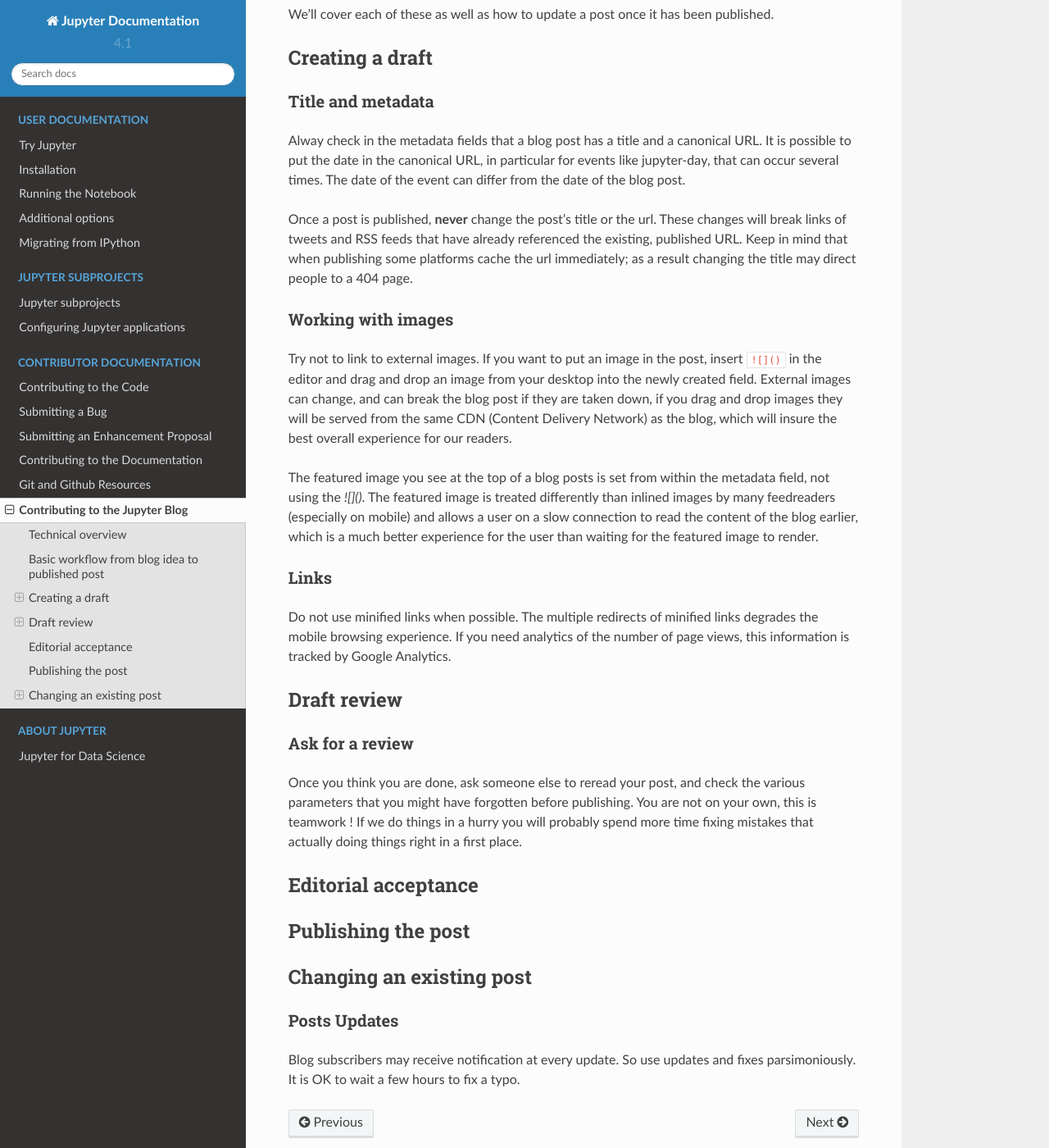
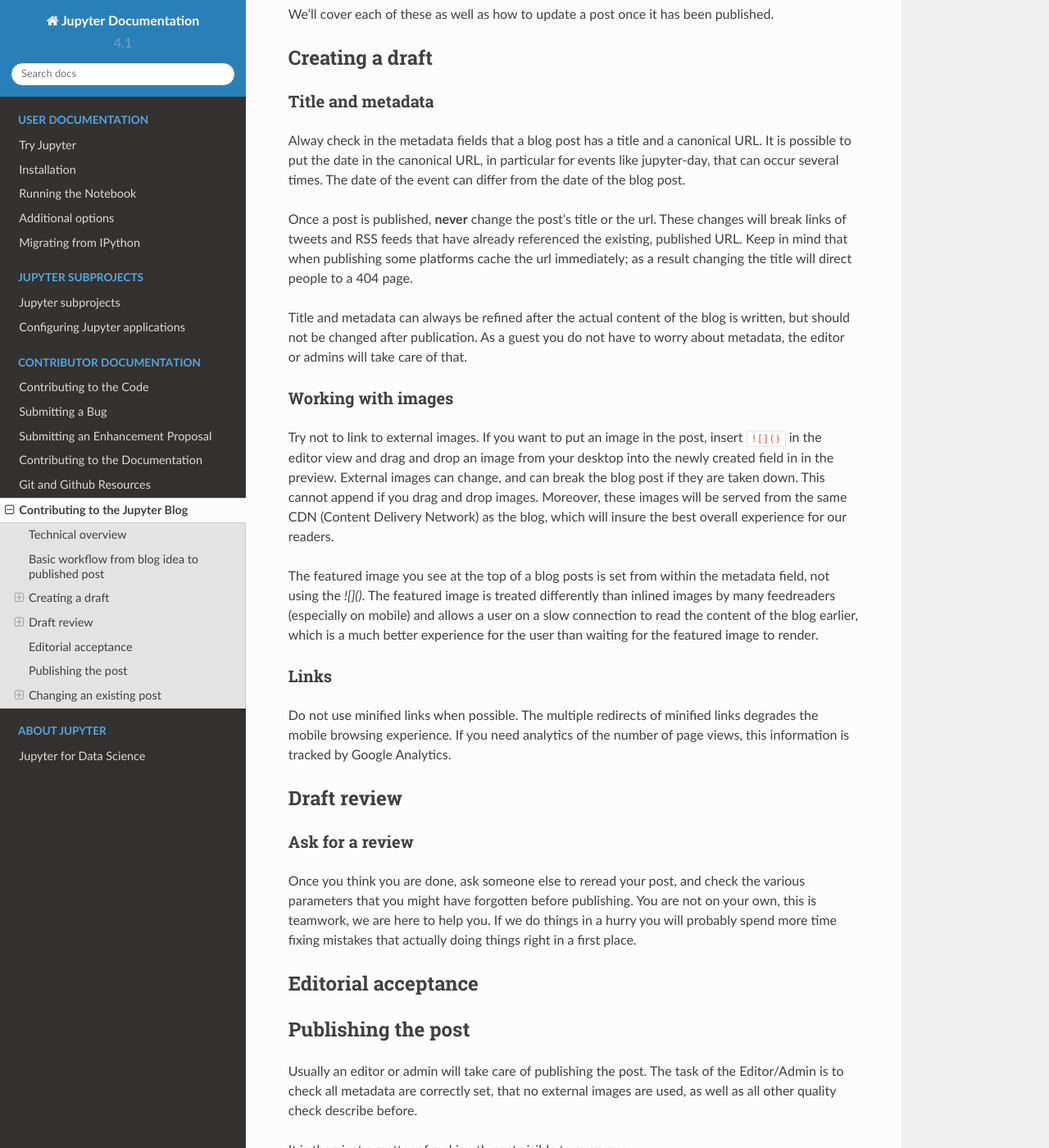
Before and after one commit to jupyter/jupyter, a Sphinx documentation site: the page built from docs/source/contrib_guide_blog.rst, in a window 1280 px wide and 1400 px high, scrolled down 674 px. Shown: the whole window at 82% size. Built offline with Sphinx 7.4.7 and the Read the Docs theme 2.0.0, drawn with Linux system fonts in a browser that asks for light colours; pages that are not in the unit, such as notebooks, are missing from menus; some of the changed text lies outside the part shown.

Commit message:
'more info'

```diff
--- a/docs/source/contrib_guide_blog.rst
+++ b/docs/source/contrib_guide_blog.rst
@@ -41,19 +43,24 @@ from the date of the blog post.
 
 Once a post is published, **never** change the post's title or the url. These
 changes will break links of tweets and RSS feeds that have already referenced
-the existing, published URL. Keep in mind that when publishing some
-platforms cache the url immediately; as a result changing the title may direct
-people to a 404 page.
+the existing, published URL. Keep in mind that when publishing some platforms
+cache the url immediately; as a result changing the title will direct people to
+a 404 page.
+
+Title and metadata can always be refined after the actual content of the blog
+is written, but should not be changed after publication. As a guest you do not
+have to worry about metadata, the editor or admins will take care of that.
 
 Working with images
 ~~~~~~~~~~~~~~~~~~~
 
 Try not to link to external images. If you want to put an image in the post,
-insert ``![]()`` in the editor and drag and drop an image from your desktop
-into the newly created field. External images can change, and can break the
-blog post if they are taken down, if you drag and drop images they will be
-served from the same CDN (Content Delivery Network) as the blog, which will
-insure the best overall experience for our readers.
+insert ``![]()`` in the editor view and drag and drop an image from your
+desktop into the newly created field in in the preview. External images can
+change, and can break the blog post if they are taken down. This cannot append
+if you drag and drop images. Moreover, these images  will be served from the
+same CDN (Content Delivery Network) as the blog, which will insure the best
+overall experience for our readers.
 
 The featured image you see at the top of a blog posts is set from within the
 metadata field, not using the `![]()`. The featured image is treated differently
@@ -70,12 +77,13 @@ the number of page views, this information is tracked by Google Analytics.
 
 Draft review
 ------------
+
 Ask for a review
 ~~~~~~~~~~~~~~~~
 
 Once you think you are done, ask someone else to reread your post, and check
 the various parameters that you might have forgotten before publishing.
-You are not on your own, this is teamwork !
+You are not on your own, this is teamwork, we are here to help you.
 If we do things in a hurry you will probably spend more time fixing mistakes
 that actually doing things right in a first place.
 
@@ -85,6 +93,12 @@ Editorial acceptance
 Publishing the post
 -------------------
 
+Usually an editor or admin will take care of publishing the post. The task of
+the Editor/Admin is to check all metadata are correctly set, that no external
+images are used, as well as all other quality check describe before.
+
+It is then just a matter of making th post visible to everyone.
+
 Changing an existing post
 -------------------------
 
@@ -93,3 +107,11 @@ Posts Updates
 
 Blog subscribers may receive notification at every update. So use updates and
 fixes parsimoniously. It is OK to wait a few hours to fix a typo.
+
+If some substantial updates have to be made, like change of location, time etc,
+please insert an `[Update]` section at top (or bottom of the blog post
+depending on importance) with the Date/Time of the update. If the information
+in the body of the blog is wrong, try not to replace it, and just use
+strike-through to mark it as obsolete. This would help reader determine which
+information is correct when dealing with multiple source giving different
+informations.
```
Also changed, not shown: other parts of docs/source/contrib_guide_blog.rst (+3 -1 lines).
